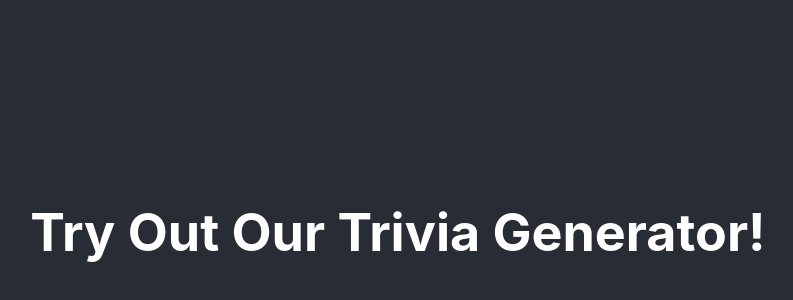
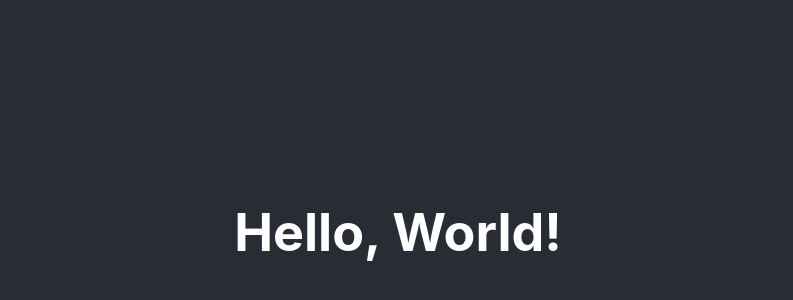
Before and after one commit to jorsebsant/react-hooks, a React (Create React App) app: page / in a window 1280 px wide. Shown: the part 168-468 px from the top of the page, without its empty margins (242-1035 px from the left). Built offline with nearby package versions, Linux system fonts and the light colour scheme.

Commit message:
Revert "add first hook with a settimeout"
This reverts commit 02b6d6a0ef3b63e968e83b875ff53898cbef643c.

```diff
--- a/src/components/App.js
+++ b/src/components/App.js
@@ -1,22 +1,11 @@
-import React, {useEffect} from 'react';
+import React from 'react';
 import '../styles/App.css';
 
 function App() {
-
-  // this hook acts like componentdidmount and didupdate at the same time, if we only want it to be executed one time
-  // the second parameter should be an empty array, if we want it to update multiple times, the array should contain variables
-  // and when those variables updates the hook will trigger as the didupdate lyfecicle
-  useEffect(()=>{
-    setTimeout(()=>{
-      const welcomeMessage = document.getElementById("welcomeMessage")
-      welcomeMessage.innerHTML =  "Try Out Our Trivia Generator!"
-    }, 3000)
-  }, [])
-
   return (
     <div className="App">
       <header className="App-header">
-        <h1 id="welcomeMessage">Welcome to Numbers Trivia!</h1>
+        <h1>Hello, World!</h1>
       </header>
     </div>
   );
```
